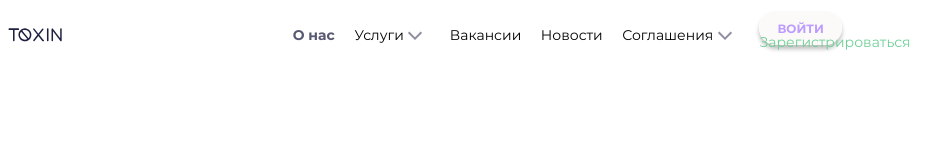
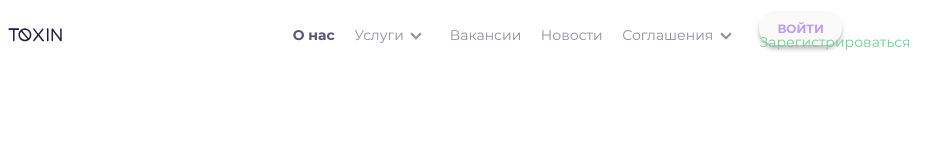
Before and after one commit to sailoksis/hotelRizz, a website: page src/index.html in a window 1280 px wide. Shown: the full height of the page, 184-1124 px from the left. Drawn offline with nearby package versions, Linux system fonts and the light colour scheme; files that its build step writes are made by us from their sources; files whose address does not match are found by name.

Commit message:
Arrows
Добавил правильный размер стрелками и позиционирование, так же тексту меню добавлен цвет

```diff
--- a/gulp/version.json
+++ b/gulp/version.json
@@ -1,3 +1,3 @@
 {
-    "main": "20220805065705"
+    "main": "20220806133025"
 }
--- a/src/scss/header.scss
+++ b/src/scss/header.scss
@@ -38,6 +38,7 @@
       &__body {
         overflow: auto;
         flex: 0 0 390.5/1160 * 100%;
+        color: rgba(31, 32, 65, 0.5);
 
       }
       &__list {
@@ -127,12 +128,13 @@
 
     //Иконки стрелочек
     ._icon-arrow-down:before {
-      width: 10px;
-      height: 10px;
+      width: 8px;
+      height: 8px;
+
       border-right: 2px solid;
       transform: rotate(45deg);
-      left: 4px;
-      top: 2px;
+      left: 6px;
+      top: 4px;
       content: "\e900";
 
   }
@@ -143,7 +145,6 @@
       display: block;
       width: 24px;
       height: 21px;
-
       color: rgba(31, 32, 65, 0.5);
 
 
@@ -155,4 +156,5 @@
       box-sizing: border-box;
       position: absolute;
       border-bottom: 2px solid;
+
   }
```
Also changed, not shown: .dist/css/style.css, .dist/css/style.min.css, .dist/fonts/Montserrat-Black.woff (deleted), .dist/fonts/Montserrat-Black.woff2 (deleted), .dist/fonts/Quicksand-Bold.woff (deleted), .dist/fonts/Quicksand-Bold.woff2 (deleted).
